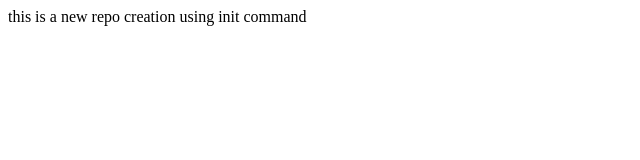
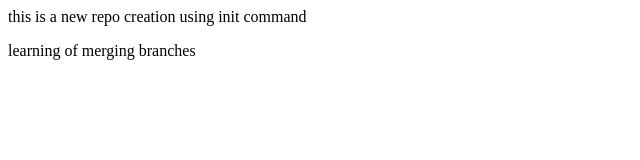
Before and after one commit to Praneeth-8207/LOCAL_REPO, a plain HTML site: page Index.html in a window 1280 px wide. Shown: the whole page, without its empty margins (0-640 px from the left). Drawn offline with Linux system fonts and the light colour scheme.

Commit message:
mergin branches

```diff
--- a/Index.html
+++ b/Index.html
@@ -1 +1,2 @@
 <p> this is a new repo creation using init command</p>
+<p>learning of merging branches</p>
```
